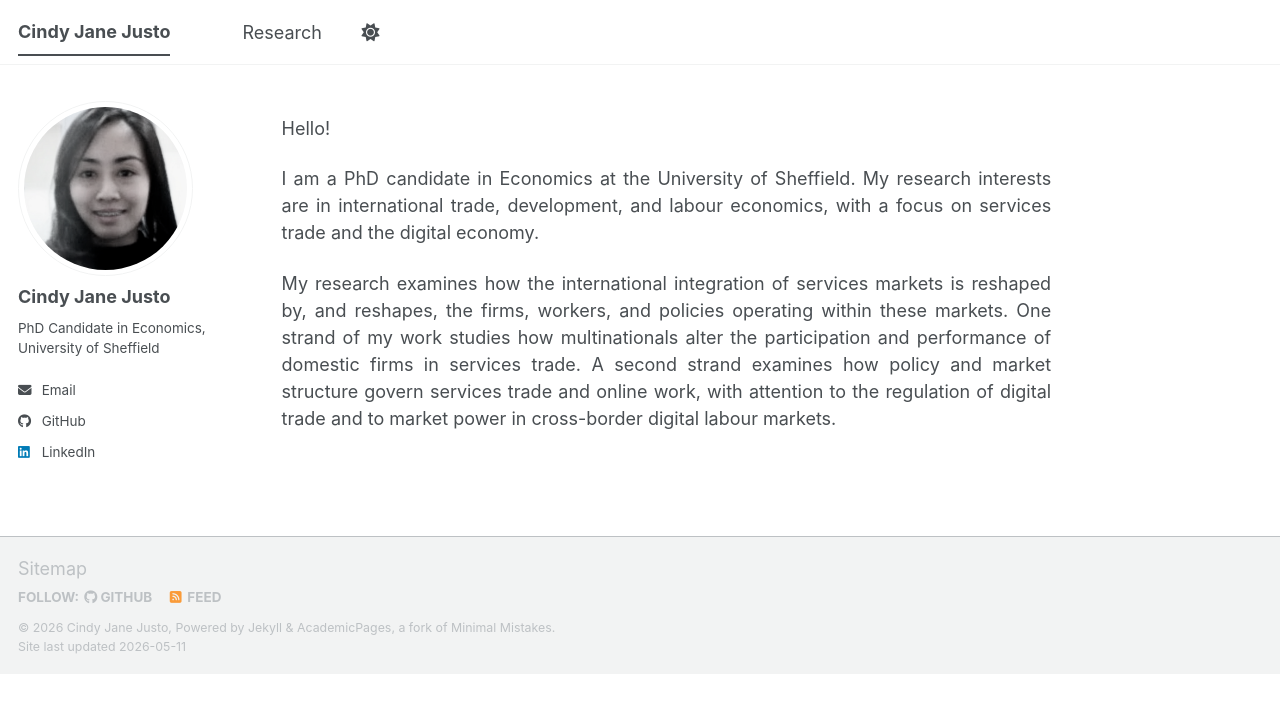
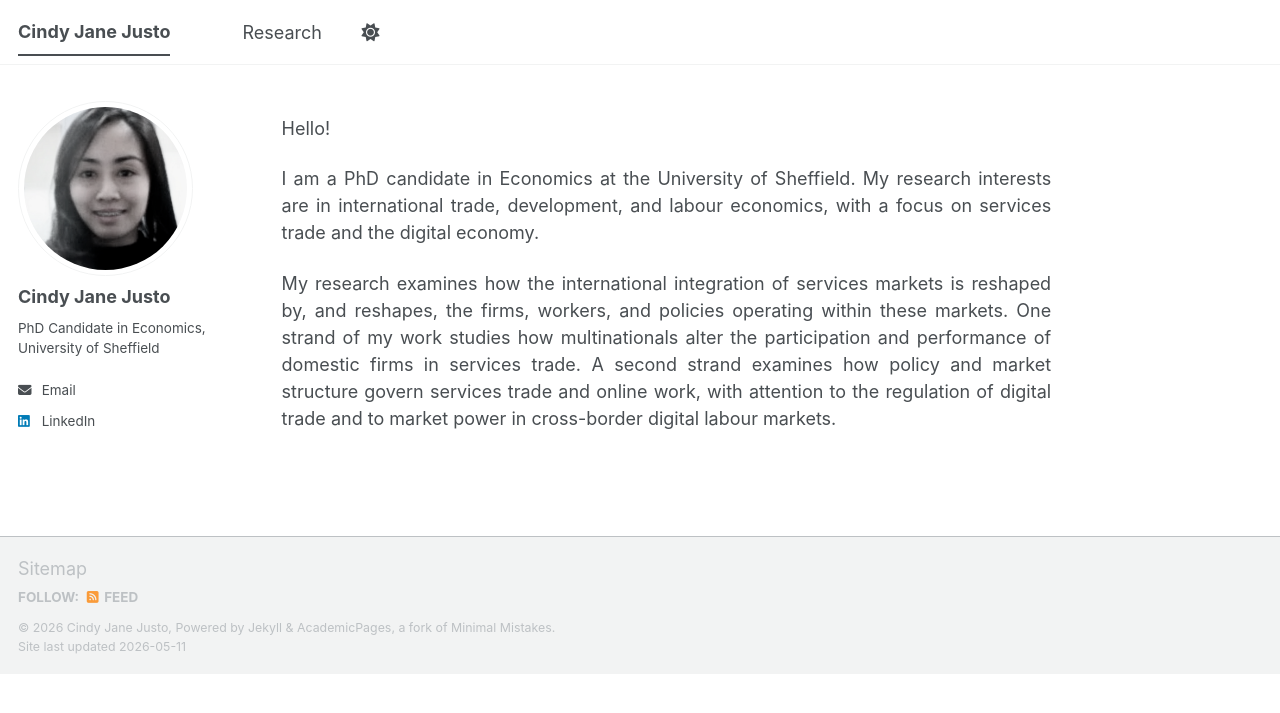
Before and after one commit to cindyjusto/cindyjusto.github.io, a Jekyll site: the page built from _pages/about.md, in a window 1280 px wide. Shown: the top 713 px of the page. Built offline with Jekyll 4.4.1, drawn with Linux system fonts in a browser that asks for light colours; a script bundle is joined from its source files by our own code; library files that are not in the unit come from our copies.

Commit message:
Update _config.yml

```diff
--- a/_config.yml
+++ b/_config.yml
@@ -51,7 +51,7 @@ author:
   bitbucket        : # Username - Update with your username on the site
   codepen          : # Username
   dribbble         : # Username
-  github           : "cindyjusto"
+  github           : #"cindyjusto"
   kaggle           : # Username
   stackoverflow    : # User number or user number and name (i.e., use "1" or "1/jeff-atwood")
 
```
